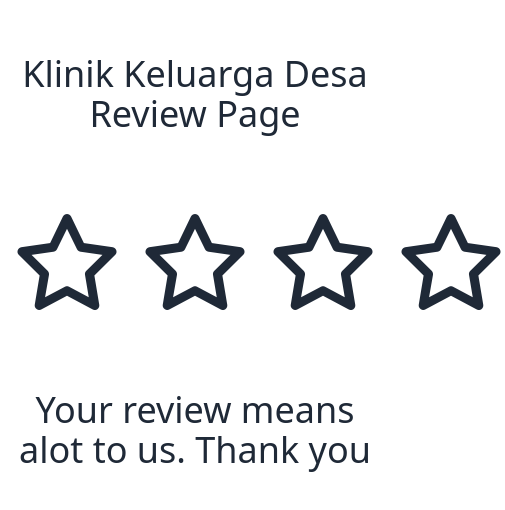
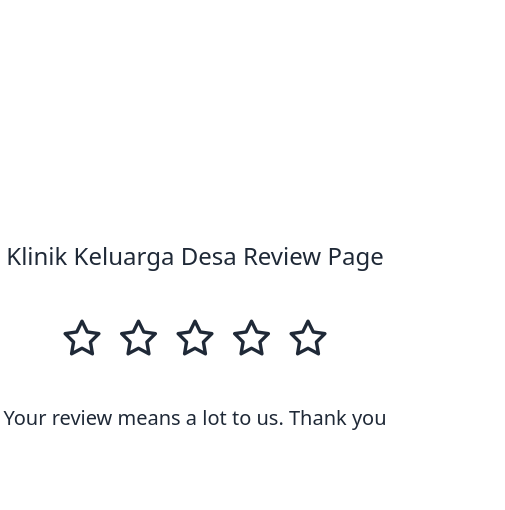
Before and after one commit to ssm53/review-landing-page, a SvelteKit app: page / in a window 390 px wide. Shown: the part 106-616 px from the top of the page, 505 px wide, since content can reach past the window. Built offline with nearby package versions, Linux system fonts and the light colour scheme.

Commit message:
made it responsive

```diff
--- a/src/routes/+page.svelte
+++ b/src/routes/+page.svelte
@@ -48,50 +48,79 @@
 	<script src="https://kit.fontawesome.com/bcb26383e6.js" crossorigin="anonymous"></script>
 </head>
 <body>
-	<div class="h-screen">
-		<h1 class="text-4xl text-center mt-40">Klinik Keluarga Desa Review Page</h1>
+	<div class="min-h-screen flex flex-col items-center justify-center">
+		<h1 class="text-2xl sm:text-3xl md:text-4xl text-center mt-10 md:mt-40">
+			Klinik Keluarga Desa Review Page
+		</h1>
 		{#if $formSubmitted}
-			<h1 class="text-4xl text-center mt-20">
+			<h1 class="text-xl sm:text-2xl md:text-4xl text-center mt-10 md:mt-20">
 				Once again, thank you so much. You can exit the page now
 			</h1>
 		{:else}
-			<div class="flex flex-row items-center justify-center mt-20">
+			<div class="flex flex-wrap items-center justify-center mt-10 md:mt-20">
 				{#if $star1}
 					<!-- svelte-ignore a11y-click-events-have-key-events -->
 					<!-- svelte-ignore a11y-no-static-element-interactions -->
-					<i class="fa-solid fa-star text-8xl mr-5 filled-star-1" on:click={clickStar1}></i>
+					<i
+						class="fa-solid fa-star text-4xl sm:text-6xl md:text-8xl m-2 filled-star-1"
+						on:click={clickStar1}
+					></i>
 				{:else}
 					<!-- svelte-ignore a11y-click-events-have-key-events -->
 					<!-- svelte-ignore a11y-no-static-element-interactions -->
-					<i class="fa-regular fa-star text-8xl mr-5 star-1" on:click={clickStar1}></i>
+					<i
+						class="fa-regular fa-star text-4xl sm:text-6xl md:text-8xl m-2 star-1"
+						on:click={clickStar1}
+					></i>
 				{/if}
 				{#if $star2}
 					<!-- svelte-ignore a11y-click-events-have-key-events -->
 					<!-- svelte-ignore a11y-no-static-element-interactions -->
-					<i class="fa-solid fa-star text-8xl mr-5 filled-star-2" on:click={clickStar2}></i>
+					<i
+						class="fa-solid fa-star text-4xl sm:text-6xl md:text-8xl m-2 filled-star-2"
+						on:click={clickStar2}
+					></i>
 				{:else}
 					<!-- svelte-ignore a11y-click-events-have-key-events -->
 					<!-- svelte-ignore a11y-no-static-element-interactions -->
-					<i class="fa-regular fa-star text-8xl mr-5 star-2" on:click={clickStar2}></i>
+					<i
+						class="fa-regular fa-star text-4xl sm:text-6xl md:text-8xl m-2 star-2"
+						on:click={clickStar2}
+					></i>
 				{/if}
 				{#if $star3}
-					<i class="fa-solid fa-star text-8xl mr-5 filled-star-3 on:click={clickStar3}"></i>
+					<i
+						class="fa-solid fa-star text-4xl sm:text-6xl md:text-8xl m-2 filled-star-3"
+						on:click={clickStar3}
+					></i>
 				{:else}
 					<!-- svelte-ignore a11y-click-events-have-key-events -->
 					<!-- svelte-ignore a11y-no-static-element-interactions -->
-					<i class="fa-regular fa-star text-8xl mr-5 star-3" on:click={clickStar3}></i>
+					<i
+						class="fa-regular fa-star text-4xl sm:text-6xl md:text-8xl m-2 star-3"
+						on:click={clickStar3}
+					></i>
 				{/if}
-				<i class="fa-regular fa-star text-8xl mr-5 star-4" on:click={clickStar4}></i>
-				<i class="fa-regular fa-star text-8xl star-5" on:click={clickStar5}></i>
+				<i
+					class="fa-regular fa-star text-4xl sm:text-6xl md:text-8xl m-2 star-4"
+					on:click={clickStar4}
+				></i>
+				<i
+					class="fa-regular fa-star text-4xl sm:text-6xl md:text-8xl m-2 star-5"
+					on:click={clickStar5}
+				></i>
 			</div>
 
-			<div class="flex justify-center items-center recommendation-form hidden">
+			<div class="flex justify-center items-center recommendation-form hidden mt-10">
 				<form
 					on:submit|preventDefault={addToRecommendations}
-					class="w-1/2 bg-white shadow-md rounded-lg p-8"
+					class="w-full sm:w-3/4 md:w-1/2 bg-white shadow-md rounded-lg p-4 sm:p-6 md:p-8"
 				>
-					<div class="mb-6">
-						<label for="recommendation" class="block text-gray-700 text-sm font-bold mb-2">
+					<div class="mb-4 sm:mb-6">
+						<label
+							for="recommendation"
+							class="block text-gray-700 text-sm sm:text-base font-bold mb-2"
+						>
 							How can we improve?
 						</label>
 						<input
@@ -101,9 +130,6 @@
 							class="block w-full rounded-md py-2 px-3 border border-gray-300 h-32"
 							required
 						/>
-						<!-- {#if 'name' in formErrors}
-						<p class="text-red-500 text-xs mt-1">{formErrors.name}</p>
-					{/if} -->
 					</div>
 					<div class="flex justify-center">
 						<button
@@ -116,7 +142,9 @@
 				</form>
 			</div>
 
-			<h1 class="text-4xl text-center mt-20">Your review means alot to us. Thank you</h1>
+			<h1 class="text-xl sm:text-2xl md:text-4xl text-center mt-10 md:mt-20">
+				Your review means a lot to us. Thank you
+			</h1>
 		{/if}
 	</div>
 </body>
```
